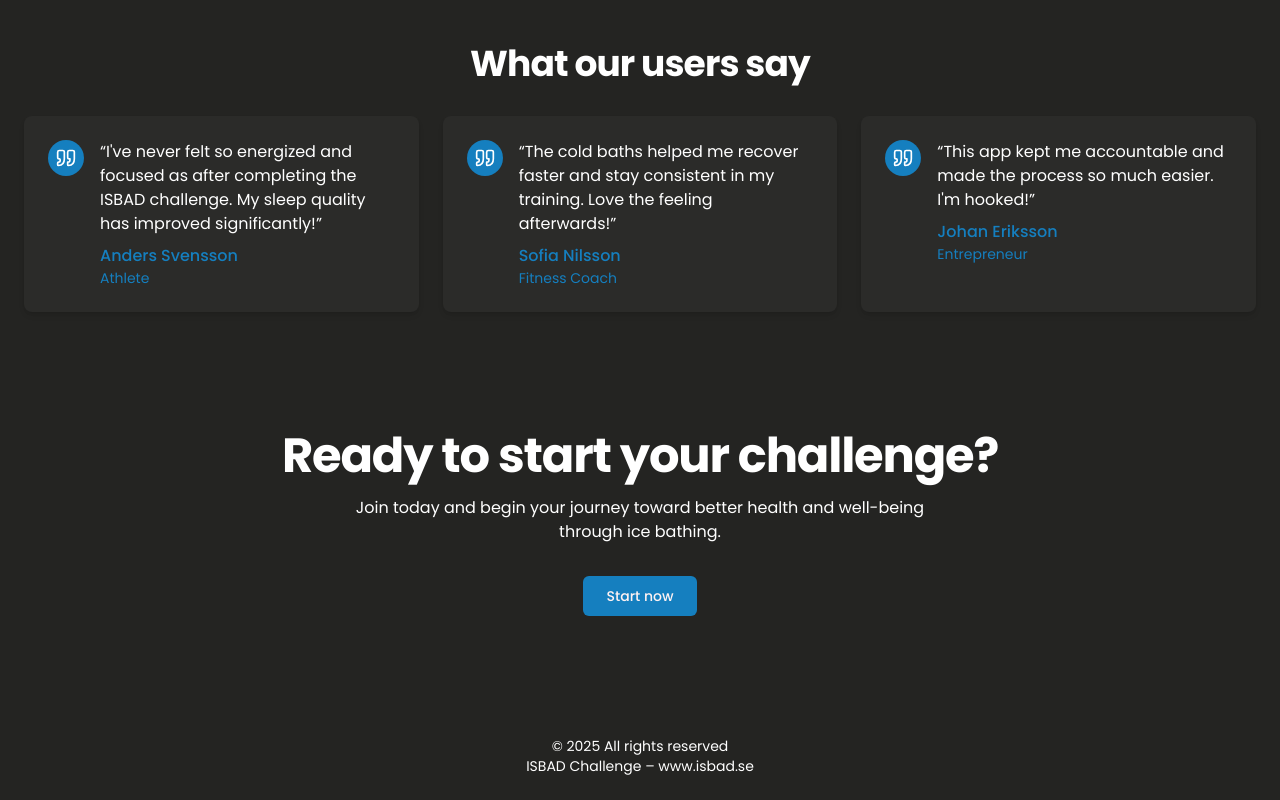
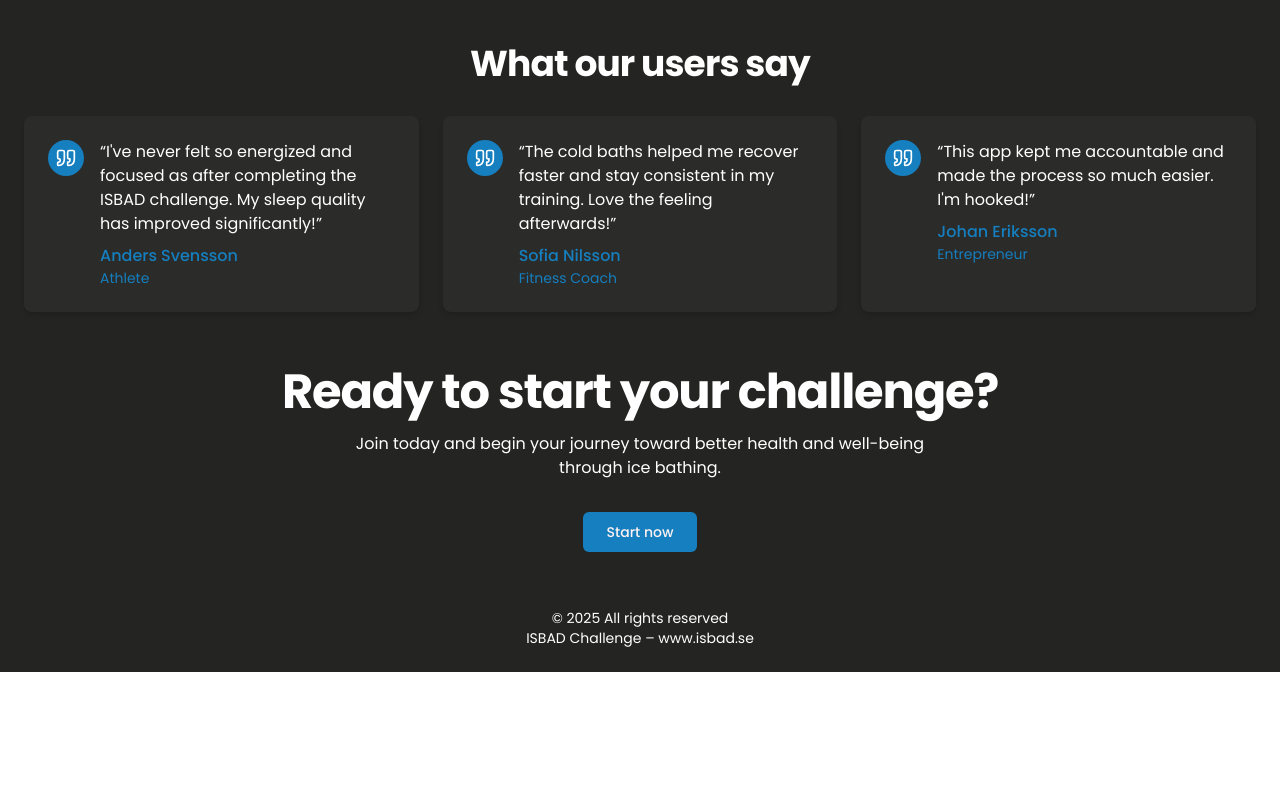
Before and after one commit to Oscar-Mattsson-790/isbad-challenge, a Next.js app: page / in a window 1280 px wide. Shown: the part 1260-2060 px from the top of the page. After the commit the page ends 1932 px from the top, so only its background shows below. Built offline with nearby package versions, Linux system fonts and the light colour scheme; no server answers.

Commit message:
change video on start page

```diff
--- a/app/page.tsx
+++ b/app/page.tsx
@@ -30,7 +30,7 @@ export default function Home() {
       {/* Hero Section with background video */}
       <section className="relative overflow-hidden min-h-[87vh] flex items-center px-4 sm:px-6">
         <video
-          src="/videos/hero-video.mp4"
+          src="/videos/ISBAD Challenge app Monika Amazon bakgrundsvideo.mp4"
           autoPlay
           loop
           muted
@@ -100,7 +100,7 @@ export default function Home() {
       <Testimonials />
 
       {/* CTA Section */}
-      <section className="py-16 md:py-24 px-4">
+      <section className="py-8 md:py-8 px-4">
         <div className="container flex flex-col items-center gap-8 text-center">
           <div className="space-y-4">
             <h2 className="text-3xl sm:text-4xl md:text-5xl font-bold tracking-tight text-white">
@@ -113,7 +113,7 @@ export default function Home() {
           </div>
           <Button
             onClick={handleStartChallenge}
-            className="bg-[#157FBF] border-[1px] border-none hover:bg-[#115F93] hover:text-white"
+            className="bg-[#157FBF] border-none hover:bg-[#115F93] hover:text-white"
             size="lg"
             disabled={isLoading}
           >
```
Also changed, not shown: 1 other file (tests, documents, lock files or other folders).
